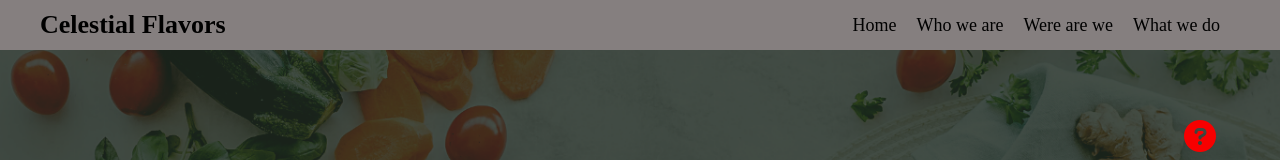
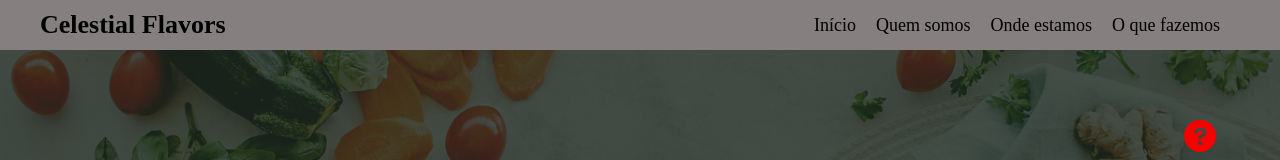
Before and after one commit to getcode7/fp, a plain HTML site: page index.html in a window 1280 px wide. Shown: the top 160 px of the page. Drawn offline with Linux system fonts and the light colour scheme.

```diff
--- a/index.html
+++ b/index.html
@@ -15,10 +15,10 @@
             <div class="container">
                 <div class="logo"><a href="#">Celestial Flavors</a></div>
                 <ul class="menu">
-                    <li><a href="index.html">Home</a></li>
-                    <li><a href="somos.html">Who we are</a></li>
-                    <li><a href="estamos.html">Were are we</a></li>
-                    <li><a href="fazemos.html">What we do </a></li>
+                    <li><a href="index.html">Início</a></li>
+                    <li><a href="somos.html">Quem somos</a></li>
+                    <li><a href="estamos.html">Onde estamos</a></li>
+                    <li><a href="fazemos.html">O que fazemos</a></li>
                 </ul>
             </div>
         </nav>
```
Also changed, not shown: artigo.html (+2 -0 lines).
